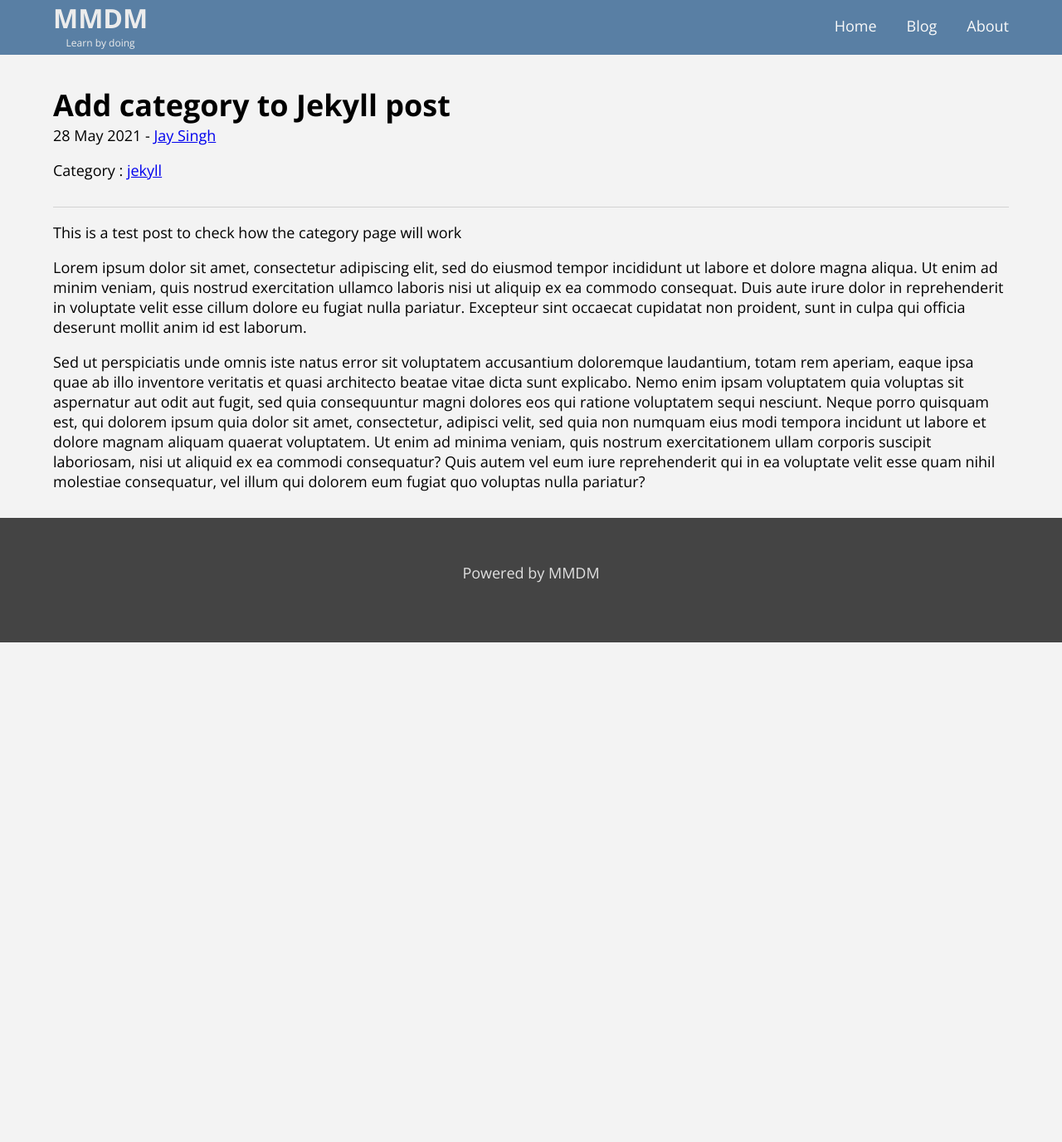
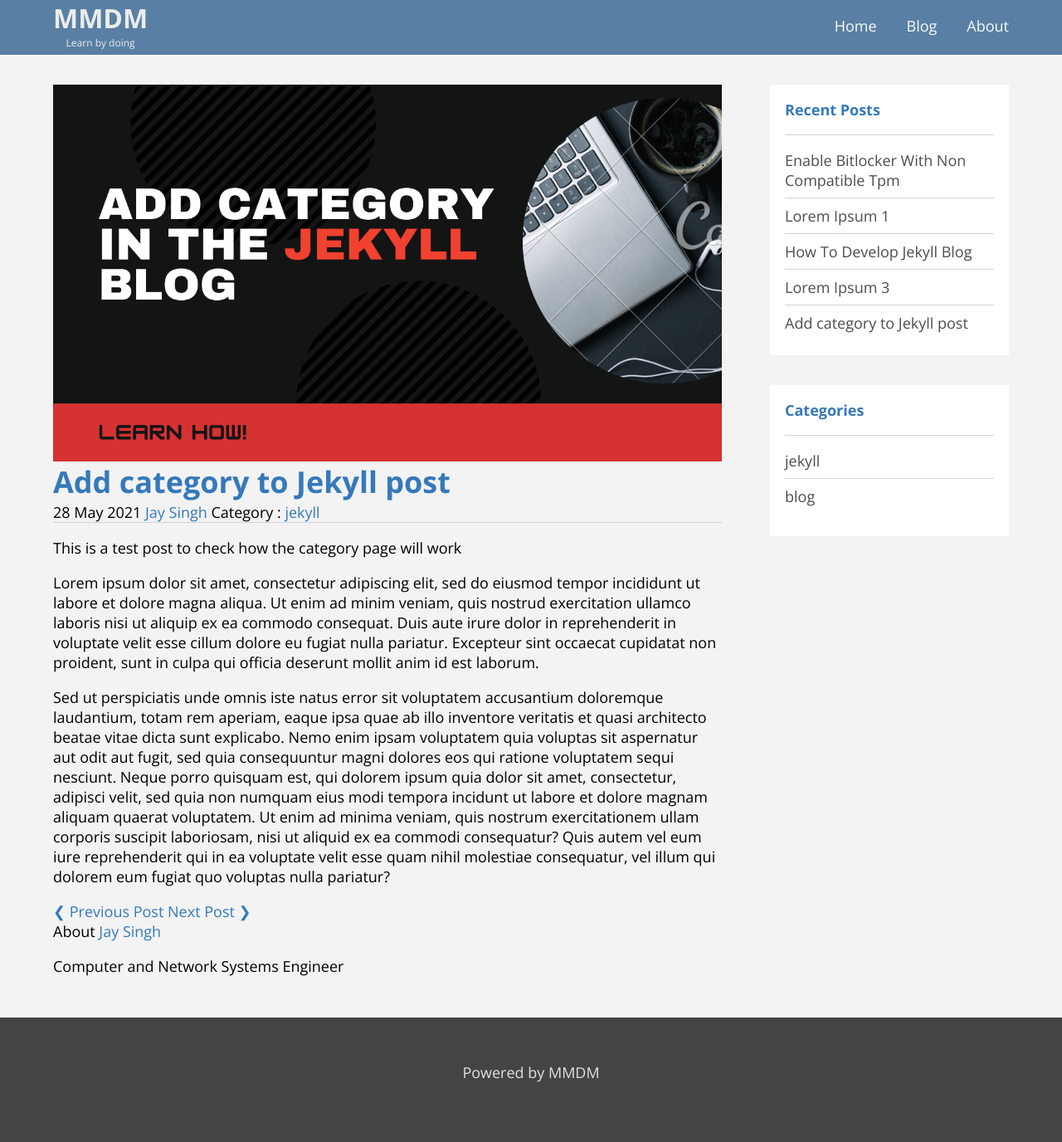
Before and after one commit to jays1ngh/jays1ngh.github.io, a Jekyll site: the page built from _posts/2021-06-11-Add-Category-In-Jekyll.md, in a window 1280 px wide. Shown: the whole page at 83% size. Built offline with Jekyll 4.4.1, drawn with Linux system fonts in a browser that asks for light colours; before the commit the page ends 900 px from its top, so only the background shows below that.

Commit message:
updated files

```diff
--- a/_layouts/post.html
+++ b/_layouts/post.html
@@ -1,20 +1,33 @@
 ---
 layout: default
 ---
-<div class="container">
+<div class="container blog-container">
+
+  <div class="sidebar-main">
+    <div class="">
+      <img
+        class="post-img"
+        src="{{site.url}}{{site.baseurl}}{{ page.thumbnail }}"
+        alt="{{ post.title }}"
+      />
+    </div>
+
   <div class="post-title">
     <h1>{{ page.title }}</h1>
 
-  <p>
-    {{ page.date | date_to_string }}
+  <div class="post-meta">
+
+  <span>
+    {{ page.date | date_to_string }} </span>
+    <span>
     {% assign author = site.authors | where: 'short_name', page.author | first %}
     {% if author %}
-      - <a href="{{ author.url }}">{{ author.name }}</a>
+      <a href="{{ author.url }}">{{ author.name }}</a>
     {% endif %}
-  </p>
+  </span>
 
   <!-- adds category field -->
-  <div class="post-category">
+  <span>
     {% if post %} {% assign categories = post.categories %} {% else %} {%
     assign categories = page.categories %} {% endif %} Category : {% for
     category in categories %}
@@ -22,13 +35,57 @@
       >{{category}}</a
     >
     {% unless forloop.last %}&nbsp;{% endunless %} {% endfor %}
-  </div>
+  </span>
+  </div><!-- /post-meta -->
 
   </div>
-
-  <img class="post-img" src="{{site.url}}{{site.baseurl}}{{ post.thumbnail }}">
 
   <div class="post-detail">
   {{ content }}
     </div>
+
+  <div class="Previous-next">
+    {% if page.previous.url %}
+      <a class="previous" href="{{page.previous.url}}">❮ Previous Post</a>
+    {% endif %}
+    {% if page.next.url %}
+      <a class="next" href="{{page.next.url}}">Next Post ❯</a>
+    {% endif %}
+  </div>
+
+  <div>
+    {% assign author = site.authors | where: 'short_name', page.author | first %}
+    {% if author %}
+      <p>About <a href="{{ author.url }}">{{ author.name }}</a></p>
+      <p>{{author.position}}</p>
+    {% endif %}
+  </div>
+</div> <!-- /sidebar-main -->
+
+<div class="sidebar-secondary">
+  <div class="recent-posts-widget">
+    <!-- Recent Articles -->
+    <h2 class="recent-posts-blog">Recent Posts</h2>
+    {% for post in site.posts limit:5 %}
+    <p class="recent-posts-name-widget"><a href="{{ post.url }}">{{ post.title }}</a></p>
+    {% endfor %}
+  </div>
+
+  <div class="categories-all-widget">
+    <!-- Categories -->
+    <!-- This can be displayed as unordered list -->
+    <h2 class="categories-blog-widget-title">Categories</h2>
+    {% for category in site.categories %}
+    {% capture category_name %}{{ category | first }}{% endcapture %}
+    <p class="category-name-widget"><a href="{{ site.baseurl }}/blog/categories/{{ category_name }}">{{ category_name
+        }}</a></p>
+    {% for post in site.categories[category_name] %}
+    {% endfor %}
+    {% endfor %}
+
+  </div> <!-- /categories-all-widget -->
+
+</div> <!-- /sidebar-secondary -->
+
+
 </div>
--- a/_sass/main.scss
+++ b/_sass/main.scss
@@ -446,6 +446,10 @@
   .container {
     width: 100%;
   }
+
+  .sidebar-main {
+    margin-bottom: 3.5em;
+  }
 }
 
 @media (min-width: 391px) and (max-width: 899px) {
```
